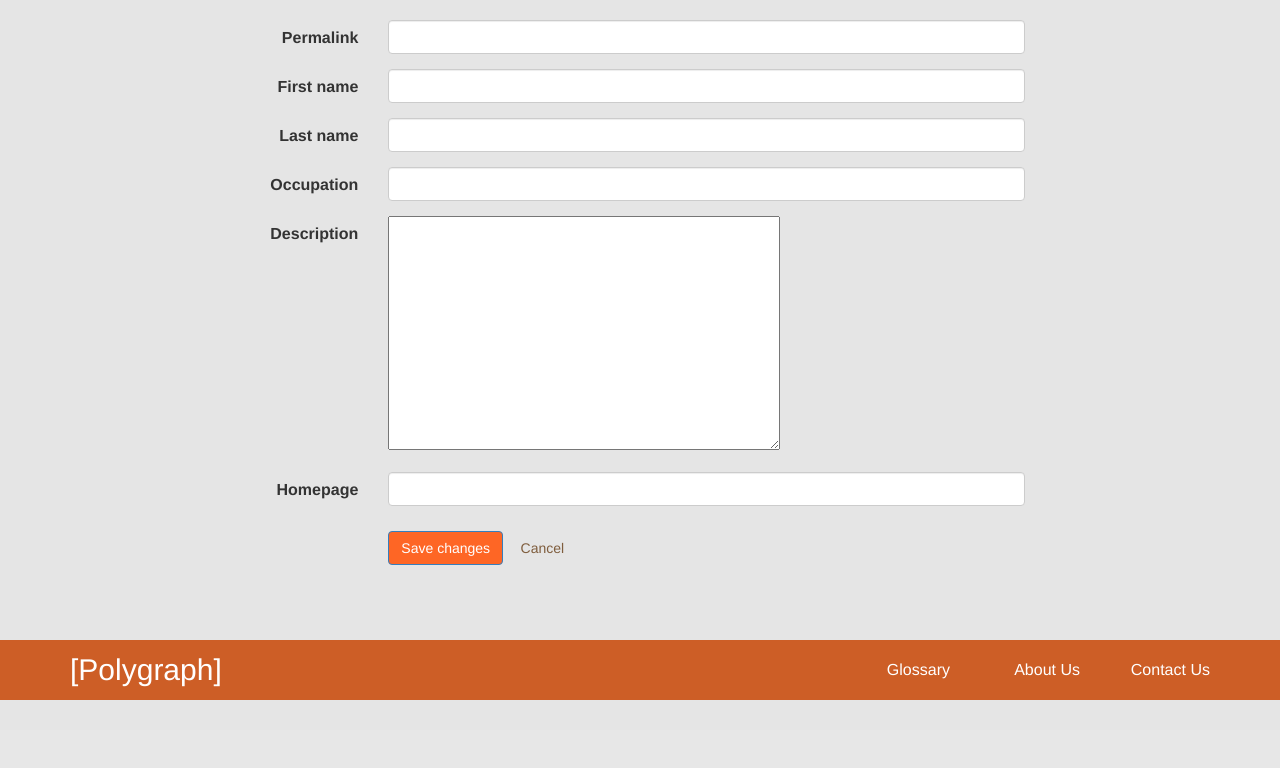
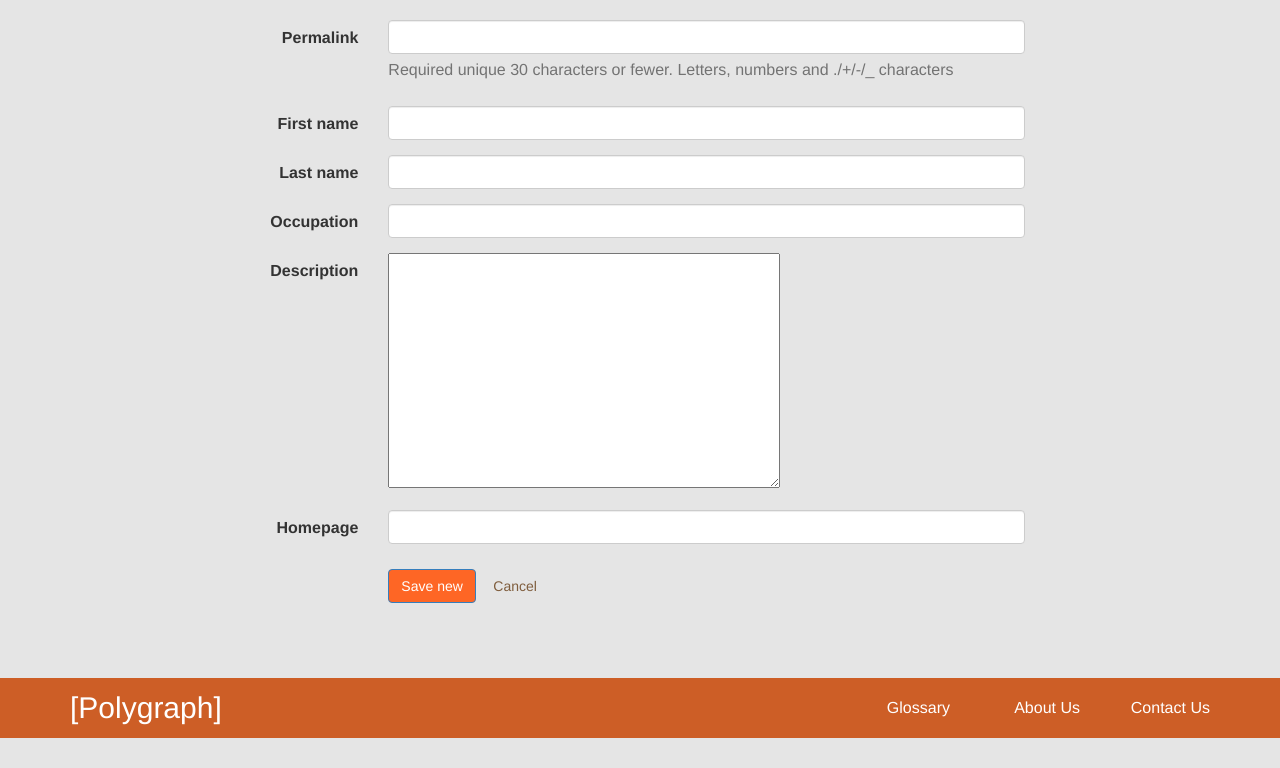
Before and after one commit to opendream/polygraph, a Django app: page /people/create/ in a window 1280 px wide. Shown: the part 205-973 px from the top of the page. Before the commit the page ends 905 px from the top, so only its background shows below. Run offline with Django 3.2, Linux system fonts and the light colour scheme; the visitor is signed in with stand-in values (Sample User, id 1); parts of the project's set-up code (start-up, migrations or seed data) failed here and were passed over; some libraries are stand-ins or nearby versions.

Commit message:
add permalink validate

```diff
--- a/domain/forms.py
+++ b/domain/forms.py
@@ -1,5 +1,7 @@
+import re
 from ckeditor.widgets import CKEditorWidget
 from django import forms
+from django.core import validators
 from django.core.validators import validate_slug
 from django.utils.translation import ugettext_lazy as _
 
@@ -35,7 +37,12 @@ class PermalinkForm(forms.Form):
 
 class PeopleEditForm(PermalinkForm):
 
-    permalink   = forms.CharField(max_length=255, validators=[validate_slug])
+    permalink   = forms.CharField(
+        max_length=255,
+        validators=[validators.RegexValidator(re.compile('^[\w.+-]+$'), _('Enter a valid permalink.'), 'invalid')],
+        help_text=_('Required unique 30 characters or fewer. Letters, numbers and '
+                    './+/-/_ characters')
+    )
 
     first_name  = forms.CharField(max_length=30, widget=forms.TextInput())
     last_name   = forms.CharField(max_length=30, widget=forms.TextInput())
--- a/domain/models.py
+++ b/domain/models.py
@@ -49,10 +49,10 @@ class AbstractPeopleField(models.Model):
 class People(AbstractPeopleField):
 
     permalink = models.CharField(_('permalink'), max_length=30, unique=True,
-        help_text=_('Required. 30 characters or fewer. Letters, numbers and '
-                    '@/./+/-/_ characters'),
+        help_text=_('Required unique 30 characters or fewer. Letters, numbers and '
+                    './+/-/_ characters'),
         validators=[
-            validators.RegexValidator(re.compile('^[\w.@+-]+$'), _('Enter a valid permalink.'), 'invalid')
+            validators.RegexValidator(re.compile('^[\w.+-]+$'), _('Enter a valid permalink.'), 'invalid')
         ])
 
     def __unicode__(self):
--- a/templates/domain/people_form.html
+++ b/templates/domain/people_form.html
@@ -17,6 +17,7 @@
         <label for="id_permalink" class="col-sm-2 control-label">{% trans "Permalink" %}</label>
         <div class="col-sm-10">
             <input id="id_permalink" name="permalink" type="text" class="form-control" value="{{ form.permalink.value|default_if_none:"" }}" required>
+            <span class="help-block">{{ form.permalink.help_text }}</span>
             {% if form.permalink.errors %}
             <div class="errors alert alert-danger">{{ form.permalink.errors }}</div>
             {% endif %}
@@ -75,7 +76,7 @@
 
     <div class="controls form-group">
         <div class="col-sm-offset-2 col-sm-10 form-action">
-            <button class="btn btn-primary" type="submit">{% trans "Save changes" %}</button>
+            <button class="btn btn-primary" type="submit">{% if form.is_new %}{% trans "Save new" %}{% else %}{% trans "Save changes" %}{% endif %}</button>
             <a href="{% url 'home' %}" class="btn btn-cancle flat-btn">{% trans "Cancel" %}</a>
         </div>
     </div>
```
Also changed, not shown: domain/tests/test_view.py (+15 -0 lines).
